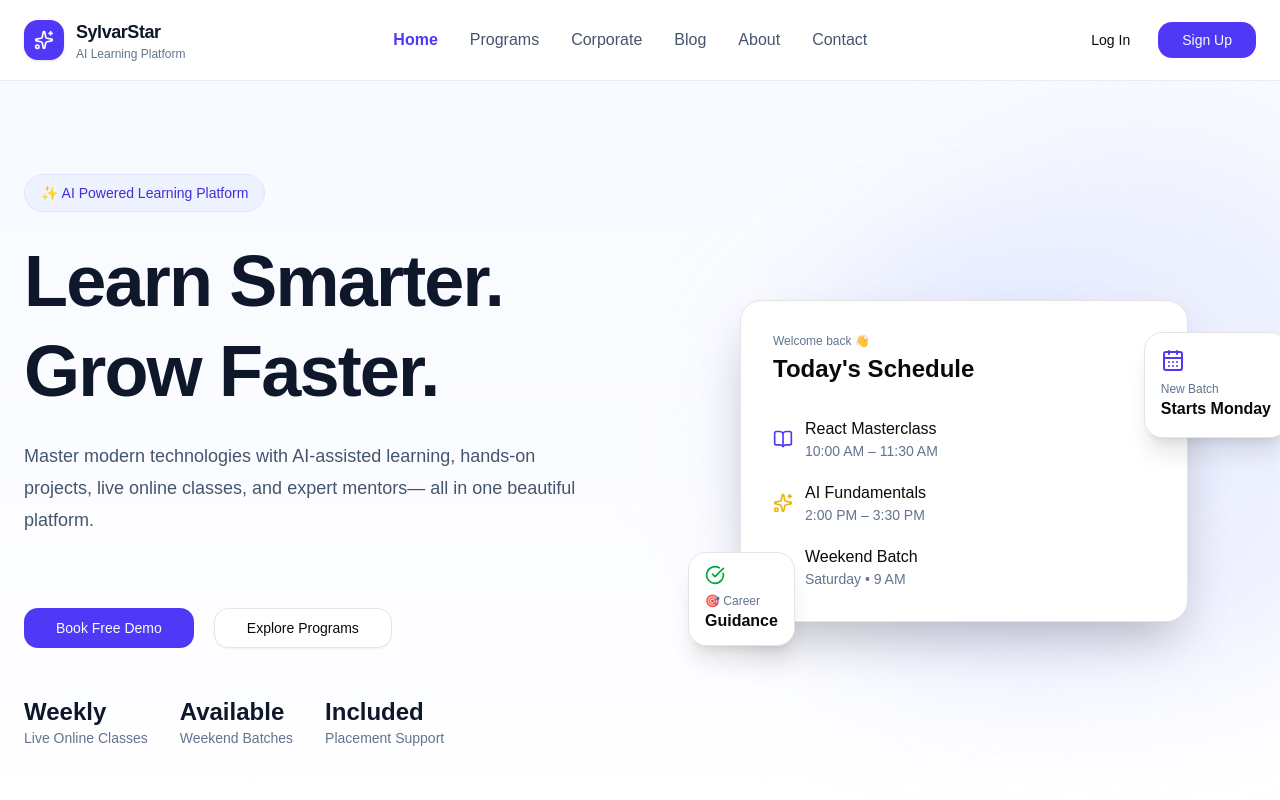
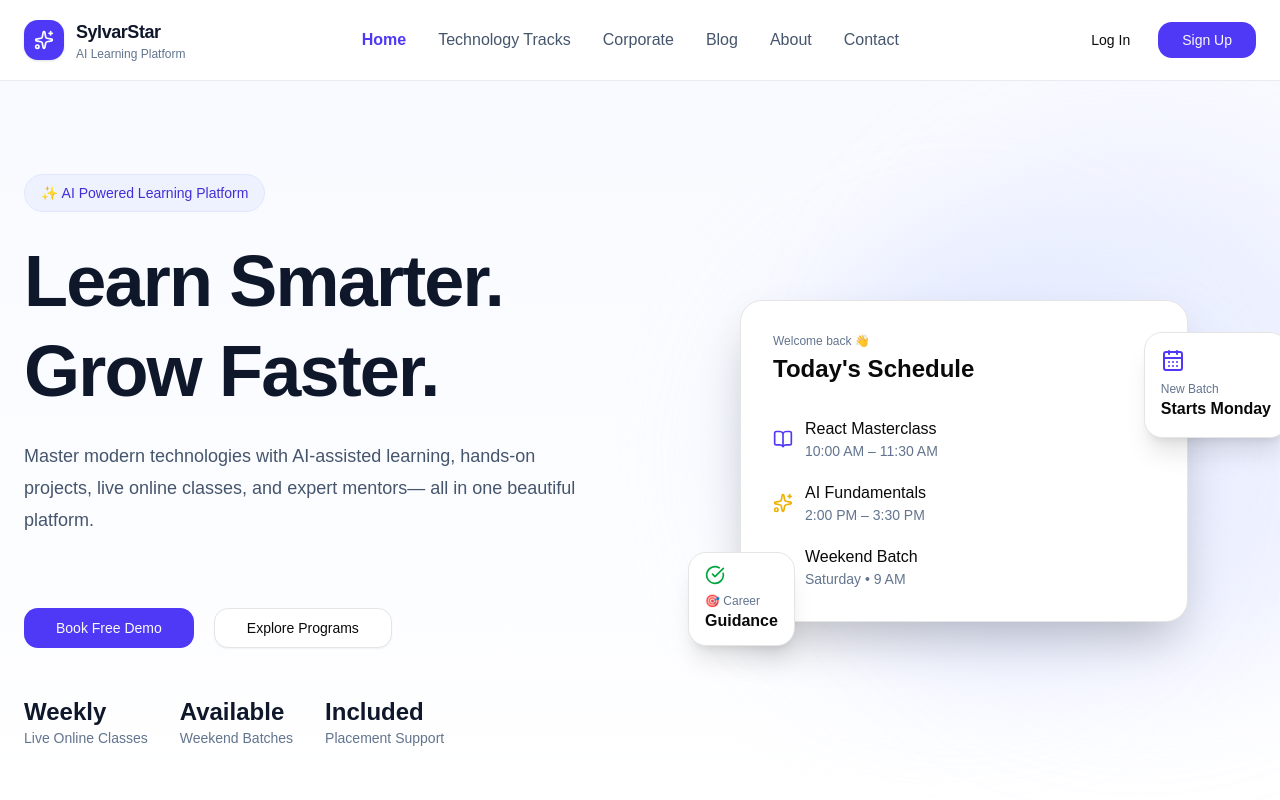
Before and after one commit to sureshkathroj/sylvarstar-lms, a React (Vite) app: page / in a window 1280 px wide. Shown: the top 800 px of the page. Built offline with nearby package versions, Linux system fonts and the light colour scheme.

Commit message:
feat(marketing): introduce technology tracks foundation

```diff
--- a/src/app/routes/index.tsx
+++ b/src/app/routes/index.tsx
@@ -19,9 +19,9 @@ export const router = createBrowserRouter([
       },
 
       {
-        path: "/programs",
+        path: "/technology-tracks",
         element: <ProgramsPage />,
-      },
+    },
 
       {
         path: "/corporate-training",
--- a/src/features/marketing/config/navigation.ts
+++ b/src/features/marketing/config/navigation.ts
@@ -7,9 +7,9 @@ export const navigation = [
   },
 
   {
-    label: "Programs",
-    href: "/programs",
-  },
+  label: "Technology Tracks",
+  href: "/technology-tracks",
+},
 
   {
     label: "Corporate",
--- a/src/features/marketing/data/tracks.ts
+++ b/src/features/marketing/data/tracks.ts
@@ -1,51 +1,47 @@
 import {
   Database,
   Code2,
-  Sparkles,
+ Sparkles,
   Building2,
 } from "lucide-react";
 
-export const tracks = [
+import type { TechnologyTrack } from "../types/track";
+
+export const tracks: TechnologyTrack[] = [
   {
     id: 1,
+    slug: "oracle-technologies",
     title: "Oracle Technologies",
     description:
-      "Master Oracle Fusion Applications and Enterprise ERP solutions.",
+      "Master Oracle Fusion Applications, HCM, SCM, Financials and Enterprise ERP solutions.",
     icon: Database,
-    programs: 7,
-    color: "indigo",
+    featured: false,
   },
-
   {
     id: 2,
+    slug: "software-development",
     title: "Software Development",
     description:
-      "Become a modern software engineer using today's most in-demand technologies.",
+      "Build modern web applications with Full Stack Development, React, Angular, Java and Python.",
     icon: Code2,
-    programs: 1,
-    color: "blue",
     featured: true,
   },
-
   {
     id: 3,
+    slug: "ai-future-skills",
     title: "AI & Future Skills",
     description:
-      "Learn AI-assisted development, automation and modern engineering practices.",
+      "Learn AI-assisted development, developer productivity and emerging technologies.",
     icon: Sparkles,
-    programs: 0,
-    color: "violet",
     comingSoon: true,
   },
-
   {
     id: 4,
+    slug: "enterprise-platforms",
     title: "Enterprise Platforms",
     description:
-      "ServiceNow, Salesforce, SAP and Workday programs coming soon.",
+      "ServiceNow, Salesforce, SAP and other enterprise platforms.",
     icon: Building2,
-    programs: 0,
-    color: "emerald",
     comingSoon: true,
   },
 ];
--- /dev/null
+++ b/src/features/marketing/types/track.ts
@@ -0,0 +1,11 @@
+import type { LucideIcon } from "lucide-react";
+
+export interface TechnologyTrack {
+  id: number;
+  slug: string;
+  title: string;
+  description: string;
+  icon: LucideIcon;
+  featured?: boolean;
+  comingSoon?: boolean;
+}
```
